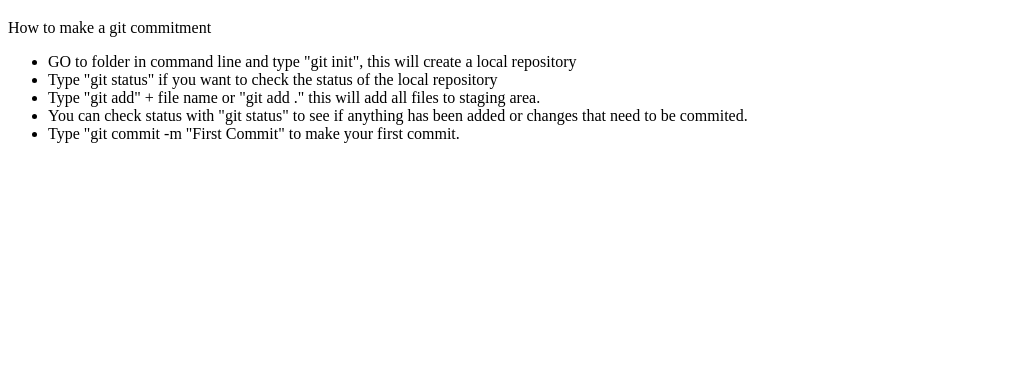
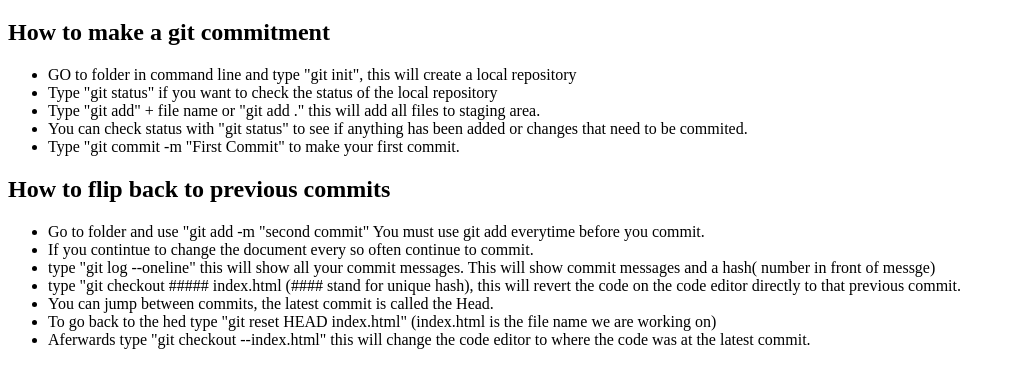
Before and after one commit to jralvarez101/git-test, a plain HTML site: page index.html in a window 1280 px wide. Shown: the part 61-448 px from the top of the page, without its empty margins (0-1015 px from the left). Drawn offline with Linux system fonts and the light colour scheme.

Commit message:
second commit

```diff
--- a/index.html
+++ b/index.html
@@ -7,7 +7,7 @@
 </head>
 <body>
     <h1>This is a git-practice file.</h1>
-    <p>How to make a git commitment</p>
+    <h2>How to make a git commitment</h2>
     <ul>
         <li>GO to folder in command line and type "git init", this will create a local repository</li>
         <li>Type "git status" if you want to check the status of the local repository</li>
@@ -15,6 +15,16 @@
         <li>You can check status with "git status" to see if anything has been added or changes that need to be commited.</li>
         <li>Type "git commit -m "First Commit" to make your first commit.</li>
     </ul>
+    <h2>How to flip back to previous commits</h2>
+    <ul>
+        <li>Go to folder and use "git add -m "second commit" You must use git add everytime before you commit.</li>
+        <li>If you contintue to change the document every so often continue to commit.</li>
+        <li>type "git log --oneline" this will show all your commit messages. This will show commit messages and a hash( number in front of messge)</li>
+        <li>type "git checkout ##### index.html   (#### stand for unique hash), this will revert the code on the code editor directly to that previous commit.</li>
+        <li>You can jump between commits, the latest commit is called the Head.</li>
+        <li>To go back to the hed type "git reset HEAD index.html"  (index.html is the file name we are working on)</li>
+        <li>Aferwards type "git checkout --index.html" this will change the code editor to where the code was at the latest commit.</li>
+    </ul>
 
 </body>
 </html>
```
